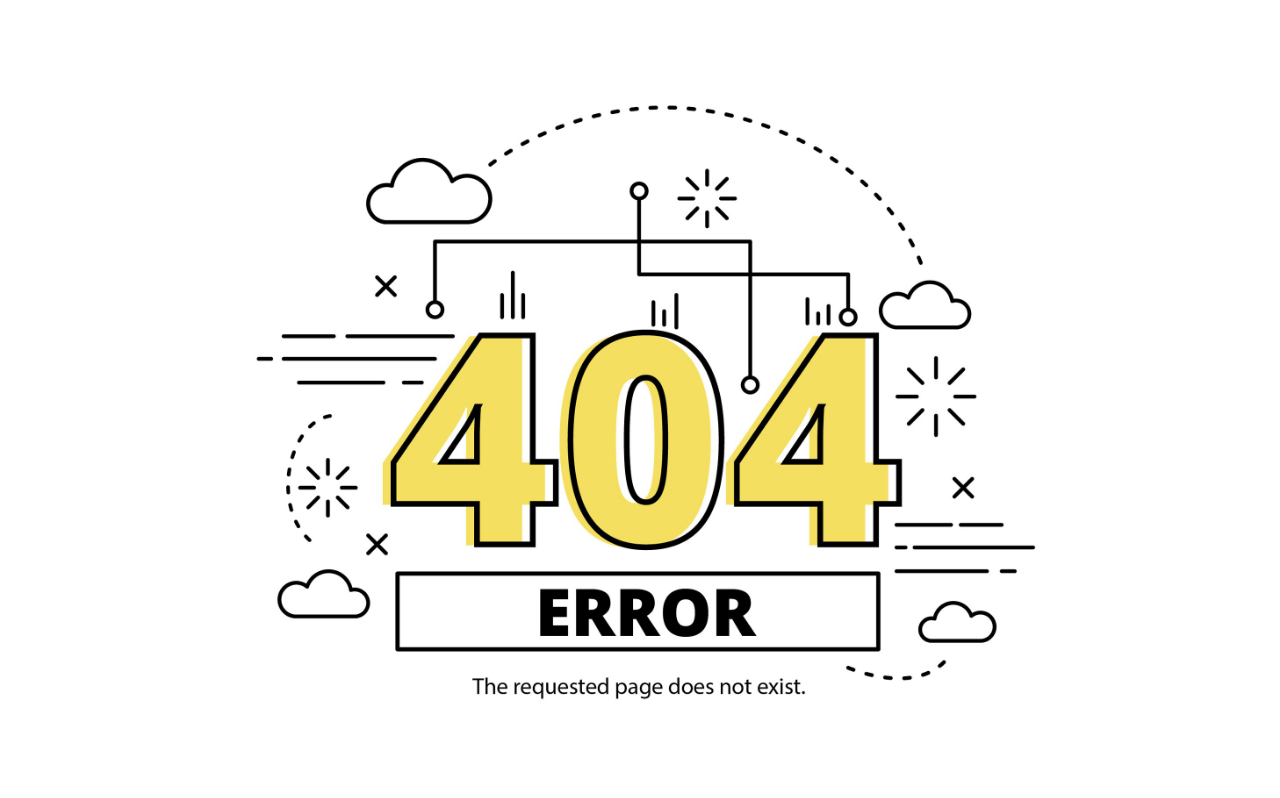
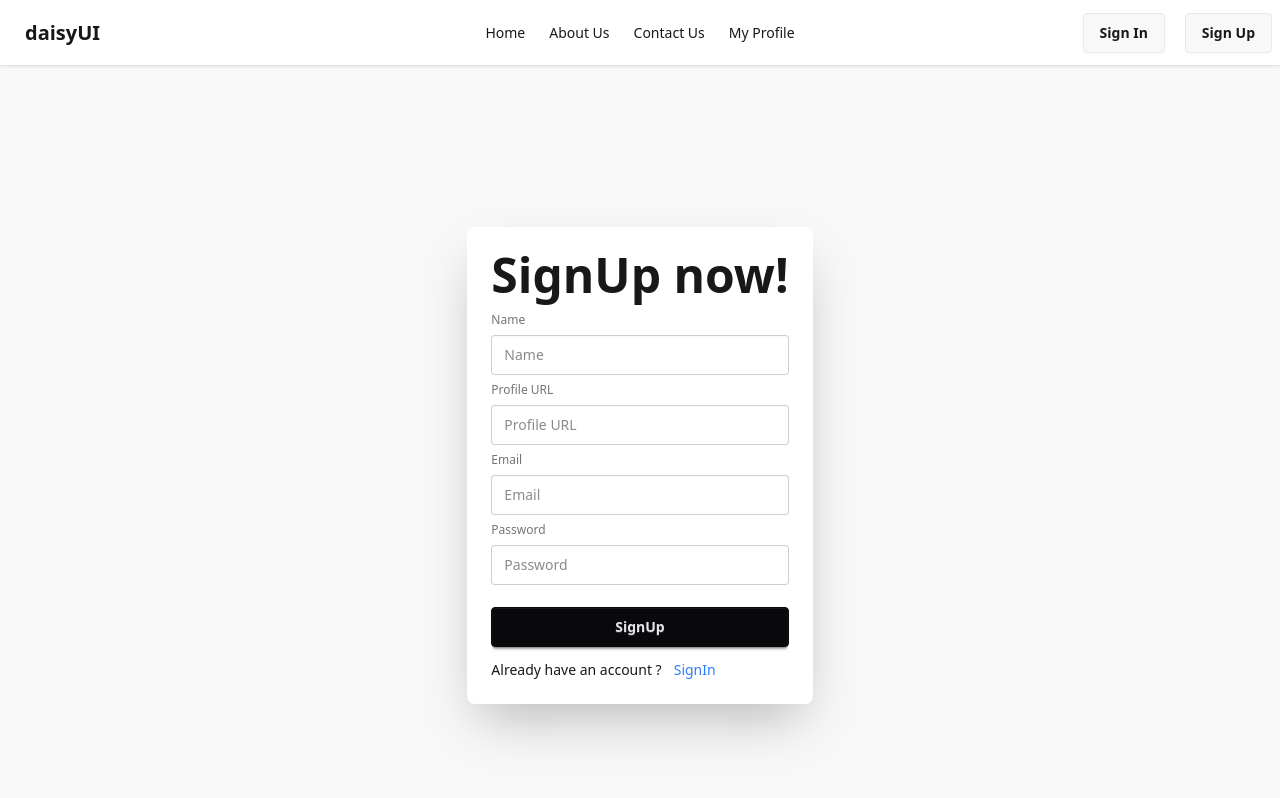
Before and after one commit to zubaer-developer/b12-a9-firesheild-zubaer-developer, a React (Vite) app: page /signup in a window 1280 px wide. Before the commit this address had no page. Shown: the top 798 px of the page. Built offline with nearby package versions, Linux system fonts and the light colour scheme.

Commit message:
signin logic implement

```diff
--- a/package.json
+++ b/package.json
@@ -11,6 +11,7 @@
   },
   "dependencies": {
     "@tailwindcss/vite": "^4.1.14",
+    "firebase": "^12.5.0",
     "framer-motion": "^12.23.24",
     "react": "^19.1.1",
     "react-dom": "^19.1.1",
--- a/src/components/Navbar.jsx
+++ b/src/components/Navbar.jsx
@@ -1,7 +1,10 @@
-import React from "react";
+// import React, { use } from "react";
 import { NavLink } from "react-router";
+import { AuthContext } from "../contexts/AuthContext";
 
 const Navbar = () => {
+  // const { user } = use(AuthContext);
+
   const links = (
     <>
       <li>
@@ -52,12 +55,63 @@ const Navbar = () => {
       <div className="navbar-center hidden lg:flex">
         <ul className="menu menu-horizontal px-1">{links}</ul>
       </div>
-      <div className="navbar-end">
-        <a className="btn">Sign In</a>
-        <a className="btn">Register</a>
-        <a className="btn">Profile</a>
-        <a className="btn">Sign Ou</a>
+
+      <div className="navbar-end flex gap-5">
+        <NavLink className="btn" to="/signin">
+          Sign In
+        </NavLink>
+        <NavLink className="btn" to="/signup">
+          Sign Up
+        </NavLink>
       </div>
+      {/* <div className="navbar-end">
+        {loading ? (
+          <HashLoader color="red" />
+        ) : user ? (
+          <div className="text-center space-y-3">
+            <div className="flex gap-2 items-center">
+              <button
+                className="bg-purple-500 text-white px-4 py-2 rounded-md font-semibold cursor-pointer"
+                popoverTarget="popover-1"
+                style={{ anchorName: "--anchor-1" }}
+              >
+                Profile
+              </button>
+              <img
+                src={
+                  user?.photoURL ||
+                  "https://img.icons8.com/?size=100&id=2952&format=png"
+                }
+                className="h-12 w-12 rounded-full border-2 border-orange-600 object-cover"
+                alt=""
+              />
+            </div>
+
+            <div
+              className="dropdown menu w-52 rounded-box bg-base-100 shadow-sm flex flex-col gap-3"
+              popover="auto"
+              id="popover-1"
+              style={{ positionAnchor: "--anchor-1" }}
+            >
+              <h2 className="text-black text-xl font-semibold">
+                {user?.displayName || "No Name"}
+              </h2>
+              <p className=" font-black">{user?.email || "No Email"}</p>
+
+              <button onClick={handleSignout} className="my-btn">
+                Sign Out
+              </button>
+            </div>
+          </div>
+        ) : (
+          <NavLink
+            to={"/signIn-page"}
+            className="bg-purple-500 text-white px-4 py-2 rounded-md font-semibold cursor-pointer text-center"
+          >
+            Sign in
+          </NavLink>
+        )}
+      </div> */}
     </div>
   );
 };
--- a/src/components/PopularGames.jsx
+++ b/src/components/PopularGames.jsx
@@ -1,5 +1,4 @@
 import { NavLink, useLoaderData } from "react-router";
-import { motion } from "framer-motion";
 
 const PopularGames = () => {
   const gamesData = useLoaderData();
--- a/src/contexts/AuthProvider.jsx
+++ b/src/contexts/AuthProvider.jsx
@@ -1,8 +1,16 @@
 import React from "react";
 import { AuthContext } from "./AuthContext";
+import { signInWithEmailAndPassword } from "firebase/auth";
+import { auth } from "../firebase/firebase.config";
 
 const AuthProvider = ({ children }) => {
-  return <AuthContext> {children} </AuthContext>;
+  const signInUser = (email, password) => {
+    return signInWithEmailAndPassword(auth, email, password);
+  };
+  const authInfo = {
+    signInUser,
+  };
+  return <AuthContext value={authInfo}> {children} </AuthContext>;
 };
 
 export default AuthProvider;
--- /dev/null
+++ b/src/firebase/firebase.config.js
@@ -0,0 +1,21 @@
+// Import the functions you need from the SDKs you need
+import { initializeApp } from "firebase/app";
+import { getAuth } from "firebase/auth";
+// TODO: Add SDKs for Firebase products that you want to use
+// https://firebase.google.com/docs/web/setup#available-libraries
+
+// Your web app's Firebase configuration
+const firebaseConfig = {
+  apiKey: import.meta.env.VITE_API_KEY,
+  authDomain: import.meta.env.VITE_AUTH_DOMAIN,
+  projectId: import.meta.env.VITE_PROJECT_ID,
+  storageBucket: import.meta.env.VITE_STORAGE_BUCKET,
+  messagingSenderId: import.meta.env.VITE_MESSAGING_SENDER_ID,
+  appId: import.meta.env.VITE_APP_ID,
+};
+
+// Initialize Firebase
+const app = initializeApp(firebaseConfig);
+
+// Initialize Firebase Authentication and get a reference to the service
+export const auth = getAuth(app);
--- /dev/null
+++ b/src/pages/ForgetPassword.jsx
@@ -0,0 +1,11 @@
+import React from "react";
+
+const ForgetPassword = () => {
+  return (
+    <div>
+      <h1>This is forget password page</h1>
+    </div>
+  );
+};
+
+export default ForgetPassword;
--- /dev/null
+++ b/src/pages/Profile.jsx
@@ -0,0 +1,11 @@
+import React from "react";
+
+const Profile = () => {
+  return (
+    <div>
+      <h1>This is Profile page</h1>
+    </div>
+  );
+};
+
+export default Profile;
--- /dev/null
+++ b/src/pages/SignIn.jsx
@@ -0,0 +1,75 @@
+//
+import React, { use } from "react";
+import { Link } from "react-router";
+import { AuthContext } from "../contexts/AuthContext";
+
+const SignIn = () => {
+  const { signInUser } = use(AuthContext);
+  const handleSignIn = (event) => {
+    event.preventDefault();
+    const email = event.target.email.value;
+    const password = event.target.password.value;
+    console.log(email, password);
+    signInUser(email, password);
+  };
+
+  return (
+    <div className="hero bg-base-200 min-h-screen">
+      <div className="hero-content flex-col lg:flex-row-reverse">
+        <div className="card bg-base-100 w-full max-w-sm shrink-0 shadow-2xl">
+          <div className="card-body">
+            <h1 className="text-5xl font-bold">SignIn now!</h1>
+            <form onSubmit={handleSignIn}>
+              <fieldset className="fieldset">
+                {/* Email */}
+                <label className="label">Email</label>
+                <input
+                  name="email"
+                  type="email"
+                  className="input"
+                  placeholder="Email"
+                />
+                {/* Password */}
+                <label className="label">Password</label>
+                <input
+                  name="password"
+                  type="password"
+                  className="input"
+                  placeholder="Password"
+                />
+                <div>
+                  <a className="link link-hover">Forgot password?</a>
+                </div>
+                <button className="btn btn-neutral mt-4">Login</button>
+              </fieldset>
+            </form>
+            {/* Google Signin */}
+            <button
+              onClick={handleWithGoogleSignIn}
+              type="button"
+              className="flex items-center justify-center gap-3 bg-gray-300 text-gray-800 px-5 py-2  w-full font-semibold hover:bg-gray-100 cursor-pointer"
+            >
+              <img
+                src="https://www.svgrepo.com/show/475656/google-color.svg"
+                alt="google"
+                className="w-5 h-5"
+              />
+              SignIn with Google
+            </button>
+            <p>
+              New in our Website ?
+              <Link
+                className="ml-3 text-blue-500 hover:text-blue-800"
+                to="/signup"
+              >
+                SignUp
+              </Link>
+            </p>
+          </div>
+        </div>
+      </div>
+    </div>
+  );
+};
+
+export default SignIn;
--- /dev/null
+++ b/src/pages/SignUp.jsx
@@ -0,0 +1,64 @@
+import React from "react";
+import { Link } from "react-router";
+
+const SignUp = () => {
+  return (
+    <div className="hero bg-base-200 min-h-screen">
+      <div className="hero-content flex-col lg:flex-row-reverse">
+        <div className="card bg-base-100 w-full max-w-sm shrink-0 shadow-2xl">
+          <div className="card-body">
+            <h1 className="text-5xl font-bold">SignUp now!</h1>
+            <form>
+              <fieldset className="fieldset">
+                {/* Name */}
+                <label className="label">Name</label>
+                <input
+                  name="name"
+                  type="text"
+                  className="input"
+                  placeholder="Name"
+                />
+                {/* Profile URL */}
+                <label className="label">Profile URL</label>
+                <input
+                  name="profileUrl"
+                  type="text"
+                  className="input"
+                  placeholder="Profile URL"
+                />
+                {/* Email */}
+                <label className="label">Email</label>
+                <input
+                  name="email"
+                  type="email"
+                  className="input"
+                  placeholder="Email"
+                />
+                {/* Password */}
+                <label className="label">Password</label>
+                <input
+                  name="password"
+                  type="password"
+                  className="input"
+                  placeholder="Password"
+                />
+                <button className="btn btn-neutral mt-4">SignUp</button>
+              </fieldset>
+            </form>
+            <p>
+              Already have an account ?
+              <Link
+                className="ml-3 text-blue-500 hover:text-blue-800"
+                to="/signin"
+              >
+                SignIn
+              </Link>
+            </p>
+          </div>
+        </div>
+      </div>
+    </div>
+  );
+};
+
+export default SignUp;
```
Also changed, not shown: src/routes/router.jsx (+20 -0 lines), 2 other files (tests, documents, lock files or other folders).
